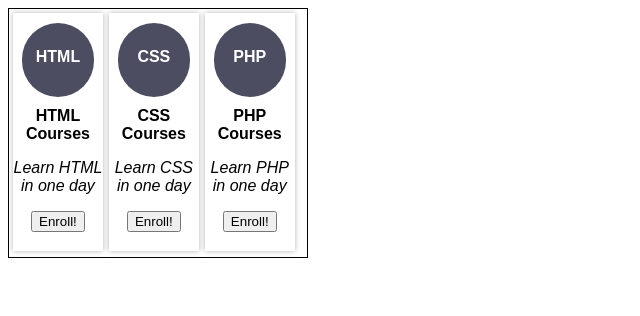
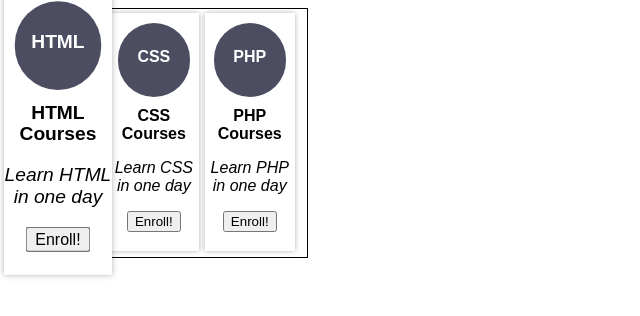
Before and after one commit to kirandash/Banners, a plain HTML site: page index.html in a window 1280 px wide. In both pictures the pointer is over the element 57 px from the left and 132 px from the top of the page. Shown: the whole page, without its empty margins (0-640 px from the left). Drawn offline with Linux system fonts and the light colour scheme.

Commit message:
adding animation to each section on hover

```diff
--- a/style.css
+++ b/style.css
@@ -14,6 +14,9 @@
     box-shadow: 0px 0px 5px rgba(0,0,0,0.3);
     text-align: center;
     font-family: sans-serif;
+    transition: transform 1s ease;
+    background: white;
+    z-index: 100;
 }
 
 .banner .section .circle {
@@ -33,3 +36,8 @@
 .banner .section h4 {
     margin: 10px;
 }
+
+.banner .section:hover {
+    transform: scale(1.2);
+    z-index: 110;
+}
```
